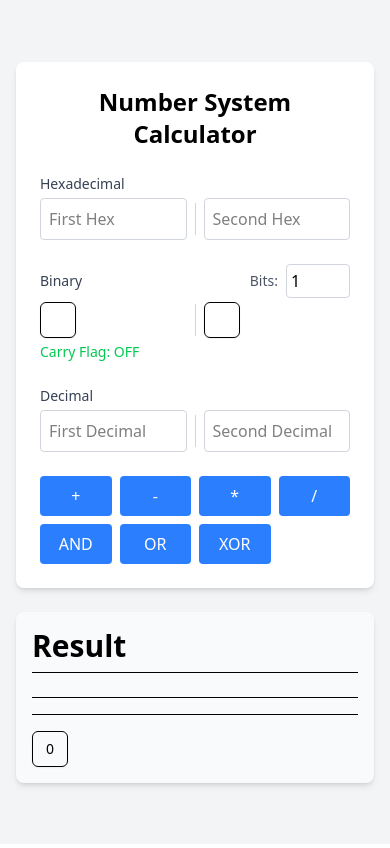
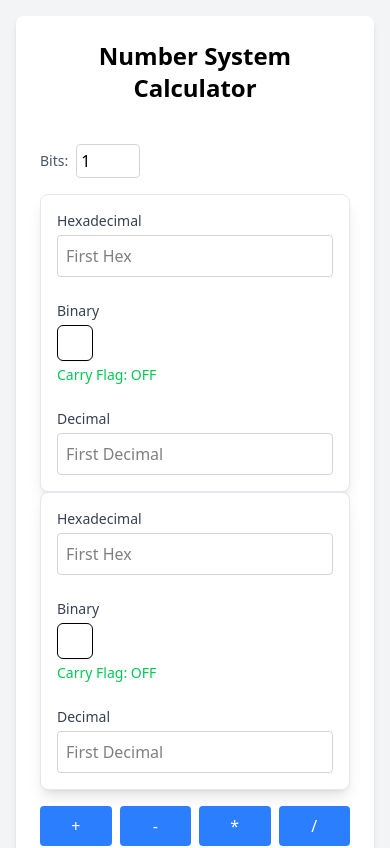
Before and after one commit to qckhanh/converter, a React (Vite) app: page / in a window 390 px wide. Shown: the top 848 px of the page. Built offline with nearby package versions, Linux system fonts and the light colour scheme.

Commit message:
responsive for mobile

```diff
--- /dev/null
+++ b/Input.jsx
@@ -0,0 +1,56 @@
+import Operation from "@/Operation.jsx";
+
+const Input = ({calculate, activeOperator, handleDecChange, decValue1, generateSlots, hexValue1, handleHexChange, binValue1, handleBinChange, hasCarryFlag, binValue2, bitLength, isTrack}) => {
+    return (
+        <div className="space-y-6 bg-white p-4 rounded-lg border border-gray-200 shadow-lg w-full">
+            {/* Hexadecimal Inputs */}
+            <div>
+                <label className="block text-sm font-medium text-gray-700 mb-1">Hexadecimal</label>
+                <div className="flex items-center gap-2">
+                    <input
+                        type="text"
+                        value={hexValue1}
+                        onChange={(e) => handleHexChange(e.target.value, isTrack)}
+                        placeholder="First Hex"
+                        className="w-full p-2 border border-gray-300 rounded focus:outline-none focus:ring-2 focus:ring-blue-500"
+                    />
+                </div>
+            </div>
+
+            {/* Binary Inputs */}
+            <div>
+                <div className="flex items-center justify-between mb-1">
+                    <label className="block text-sm font-medium text-gray-700">Binary</label>
+                </div>
+                <div className="flex items-center gap-2">
+                    <div className="w-full">
+                        {generateSlots(binValue1, (val) => handleBinChange(val, isTrack), hasCarryFlag(binValue1))}
+                    </div>
+                </div>
+                <p className={`text-sm mt-1 ${hasCarryFlag(binValue1) || hasCarryFlag(binValue2) ? 'text-red-500' : 'text-green-500'}`}>
+                    {hasCarryFlag(binValue1) || hasCarryFlag(binValue2)
+                        ? `Carry Flag: ON (Exceeds ${bitLength}-bit limit)`
+                        : 'Carry Flag: OFF'}
+                </p>
+            </div>
+
+            {/* Decimal Inputs */}
+            <div>
+                <label className="block text-sm font-medium text-gray-700 mb-1">Decimal</label>
+                <div className="flex items-center gap-2">
+                    <input
+                        type="text"
+                        value={decValue1}
+                        onChange={(e) => handleDecChange(e.target.value, isTrack)}
+                        placeholder="First Decimal"
+                        className="w-full p-2 border border-gray-300 rounded focus:outline-none focus:ring-2 focus:ring-blue-500"
+                    />
+
+                </div>
+            </div>
+
+        </div>
+    );
+}
+
+export default Input;
--- a/src/App.jsx
+++ b/src/App.jsx
@@ -6,6 +6,8 @@ import {
     InputOTPGroup,
     InputOTPSlot,
 } from "@/components/ui/input-otp";
+import Operation from "@/Operation.jsx";
+import Input from "../Input.jsx";
 
 function App() {
     const [hexValue1, setHexValue1] = useState('');
@@ -176,39 +178,11 @@ function App() {
 
     return (
         <div className="min-h-screen bg-gray-100 flex items-center justify-center p-4">
-            <div className="flex flex-col gap-6 w-auto">
-                <div className="bg-white p-6 rounded-lg shadow-md flex-1">
+            <div className="flex flex-col gap-6 w-auto gap">
+                <div className="bg-white p-6 rounded-lg shadow-md flex flex-col gap-y-4">
                     <h1 className="text-2xl font-bold text-center mb-6">
                         Number System Calculator
                     </h1>
-
-                    <div className="space-y-6">
-                        {/* Hexadecimal Inputs */}
-                        <div>
-                            <label className="block text-sm font-medium text-gray-700 mb-1">Hexadecimal</label>
-                            <div className="flex items-center gap-2">
-                                <input
-                                    type="text"
-                                    value={hexValue1}
-                                    onChange={(e) => handleHexChange(e.target.value, true)}
-                                    placeholder="First Hex"
-                                    className="w-full p-2 border border-gray-300 rounded focus:outline-none focus:ring-2 focus:ring-blue-500"
-                                />
-                                <div className="h-8 border-l border-gray-300"></div>
-                                <input
-                                    type="text"
-                                    value={hexValue2}
-                                    onChange={(e) => handleHexChange(e.target.value, false)}
-                                    placeholder="Second Hex"
-                                    className="w-full p-2 border border-gray-300 rounded focus:outline-none focus:ring-2 focus:ring-blue-500"
-                                />
-                            </div>
-                        </div>
-
-                        {/* Binary Inputs */}
-                        <div>
-                            <div className="flex items-center justify-between mb-1">
-                                <label className="block text-sm font-medium text-gray-700">Binary</label>
                     <div className="flex items-center gap-2">
                         <span className="text-sm text-gray-600">Bits:</span>
                         <input
@@ -219,58 +193,41 @@ function App() {
                             className="w-16 p-1 border border-gray-300 rounded focus:outline-none focus:ring-2 focus:ring-blue-500"
                         />
                     </div>
-                            </div>
-                            <div className="flex items-center gap-2">
-                                <div className="w-full">
-                                    {generateSlots(binValue1, (val) => handleBinChange(val, true), hasCarryFlag(binValue1))}
-                                </div>
-                                <div className="h-8 border-l border-gray-300"></div>
-                                <div className="w-full">
-                                    {generateSlots(binValue2, (val) => handleBinChange(val, false), hasCarryFlag(binValue2))}
-                                </div>
-                            </div>
-                            <p className={`text-sm mt-1 ${hasCarryFlag(binValue1) || hasCarryFlag(binValue2) ? 'text-red-500' : 'text-green-500'}`}>
-                                {hasCarryFlag(binValue1) || hasCarryFlag(binValue2)
-                                    ? `Carry Flag: ON (Exceeds ${bitLength}-bit limit)`
-                                    : 'Carry Flag: OFF'}
-                            </p>
-                        </div>
 
-                        {/* Decimal Inputs */}
-                        <div>
-                            <label className="block text-sm font-medium text-gray-700 mb-1">Decimal</label>
-                            <div className="flex items-center gap-2">
-                                <input
-                                    type="text"
-                                    value={decValue1}
-                                    onChange={(e) => handleDecChange(e.target.value, true)}
-                                    placeholder="First Decimal"
-                                    className="w-full p-2 border border-gray-300 rounded focus:outline-none focus:ring-2 focus:ring-blue-500"
+                    <div className={"flex flex-col lg:flex-row md:flex-col md:gap-y-5 sm:flex-col sm:md:gap-y-5 gap-x-5"}>
+                        <Input decValue1={decValue1}
+                            handleDecChange={handleDecChange}
+                            generateSlots={generateSlots}
+                            hexValue1={hexValue1}
+                            handleHexChange={handleHexChange}
+                            binValue1={binValue1}
+                            handleBinChange={handleBinChange}
+                            hasCarryFlag={hasCarryFlag}
+                            binValue2={binValue1}
+                            bitLength={bitLength}
+                            activeOperator={activeOperator}
+                            calculate={calculate}
+                               isTrack={true}
                         />
-                                <div className="h-8 border-l border-gray-300"></div>
-                                <input
-                                    type="text"
-                                    value={decValue2}
-                                    onChange={(e) => handleDecChange(e.target.value, false)}
-                                    placeholder="Second Decimal"
-                                    className="w-full p-2 border border-gray-300 rounded focus:outline-none focus:ring-2 focus:ring-blue-500"
+                        <Input decValue1={decValue2}
+                               handleDecChange={handleDecChange}
+                               generateSlots={generateSlots}
+                               hexValue1={hexValue2}
+                               handleHexChange={handleHexChange}
+                               binValue1={binValue2}
+                               handleBinChange={handleBinChange}
+                               hasCarryFlag={hasCarryFlag}
+                               binValue2={binValue2}
+                               bitLength={bitLength}
+                               activeOperator={activeOperator}
+                               calculate={calculate}
+                               isTrack={false}
                         />
                     </div>
-                        </div>
+                    <Operation activeOperator={activeOperator} calculate={calculate} />
 
-                        {/* Operator Buttons */}
-                        <div className="grid grid-cols-4 gap-2">
-                            {['+', '-', '*', '/', '&', '|', '^'].map((op) => (
-                                <button
-                                    key={op}
-                                    onClick={() => calculate(op)}
-                                    className={`p-2 text-white rounded hover:bg-blue-600 ${activeOperator === op ? 'bg-blue-700' : 'bg-blue-500'}`}
-                                >
-                                    {op === '&' ? 'AND' : op === '|' ? 'OR' : op === '^' ? 'XOR' : op}
-                                </button>
-                            ))}
-                        </div>
-                    </div>
+
+
                 </div>
 
                 {/* Result Section */}
--- /dev/null
+++ b/src/Operation.jsx
@@ -0,0 +1,17 @@
+const Operation = ({calculate, activeOperator}) => {
+    return (
+        <div className="grid grid-cols-4 gap-2">
+            {['+', '-', '*', '/', '&', '|', '^'].map((op) => (
+                <button
+                    key={op}
+                    onClick={() => calculate(op)}
+                    className={`p-2 text-white rounded hover:bg-blue-600 ${activeOperator === op ? 'bg-blue-700' : 'bg-blue-500'}`}
+                >
+                    {op === '&' ? 'AND' : op === '|' ? 'OR' : op === '^' ? 'XOR' : op}
+                </button>
+            ))}
+        </div>
+    );
+}
+
+export default Operation;
--- a/src/Result.jsx
+++ b/src/Result.jsx
@@ -15,7 +15,7 @@ function Result({ result, expressions, bitLength }) {
     }
 
     return (
-        <div className="bg-gray-50 p-4 rounded-lg shadow-md w-full">
+        <div className="bg-white p-4 rounded-lg shadow-md w-full">
             <h2 className="text-3xl font-bold mb-2 text-black">Result</h2>
             <hr/>
             <br/>
```
Lines whose indentation alone changed are shown as unchanged.
